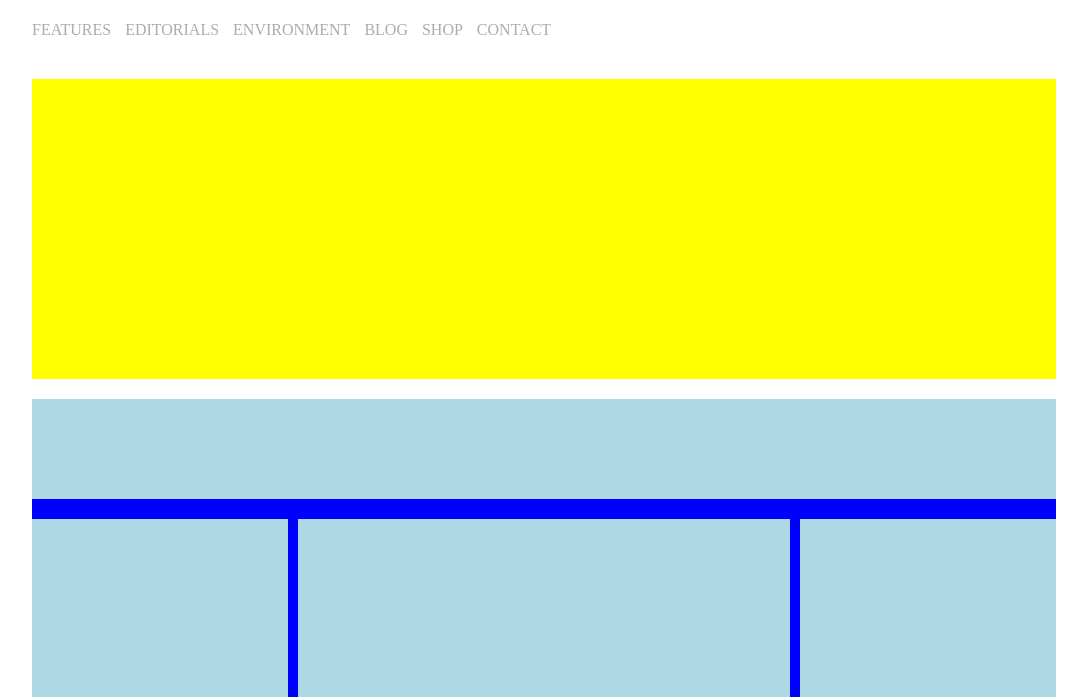
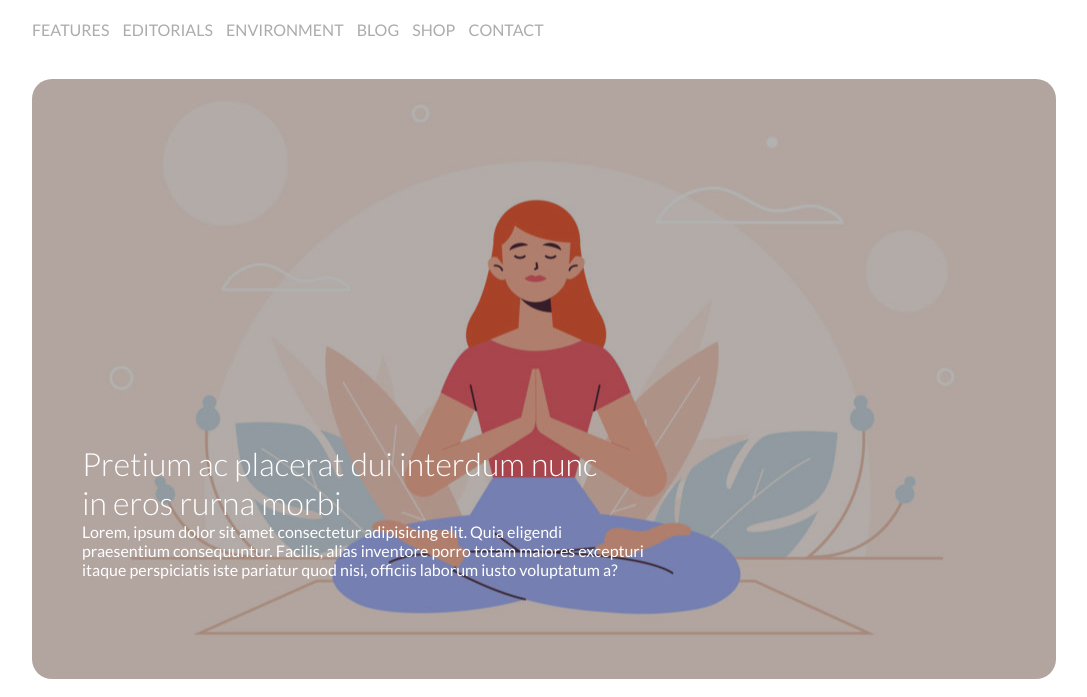
Before and after one commit to andrea1632/htmlcss-wp, a plain HTML site: page index.html in a window 1280 px wide. Shown: the part 103-800 px from the top of the page, without its empty margins (96-1183 px from the left). Drawn offline with Linux system fonts and the light colour scheme.

Commit message:
first section content

```diff
--- a/asset/css/style.css
+++ b/asset/css/style.css
@@ -2,12 +2,14 @@
     margin: 0;
     padding: 0;
     box-sizing: border-box;
+    font-family: 'Lato', sans-serif;
 }
 .clearfix::after{
     content: "";
     clear: both;
     display: table;
 }
+
 header{
     width: 100%;
 }
@@ -20,10 +22,14 @@ main{
     height: 800px;
 }
 .first-section{
+    position: relative;
     width: 100%;
-    background-color: yellow;
-    height: 300px;
+    height: 600px;
     margin-top: 20px;
+    background-image: url(../img/banner.jpg);
+    background-position: right;
+    background-size: cover;
+    border-radius: 20px;
 }
 .second-section{
     height: 500px;
@@ -83,3 +89,24 @@ li{
     display: inline-block;
     margin-right: 10px;
 }
+.overlay{
+    position: absolute;
+    right: 0;
+    top: 0;
+    left: 0%;
+    bottom: 0;
+    background-color: rgba(0, 0, 0, 0.3);
+    border-radius: 20px;
+}
+.text{
+    width: 55%;
+    position: absolute;
+    z-index: 10;
+    color: rgb(255, 255, 255);
+    bottom: 100px;
+    left: 50px;
+}
+.text h5{
+    font-size: 2em;
+    font-weight: 300;
+}
--- a/index.html
+++ b/index.html
@@ -4,8 +4,11 @@
     <meta charset="UTF-8">
     <meta http-equiv="X-UA-Compatible" content="IE=edge">
     <meta name="viewport" content="width=device-width, initial-scale=1.0">
-    <title>Document</title>
+    <title>Neori</title>
     <link rel="stylesheet" href="./asset/css/style.css">
+    <link rel="preconnect" href="https://fonts.googleapis.com">
+<link rel="preconnect" href="https://fonts.gstatic.com" crossorigin>
+<link href="https://fonts.googleapis.com/css2?family=Lato:wght@300;400&display=swap" rel="stylesheet">
 </head>
 <body>
 
@@ -35,7 +38,13 @@
 
     <main>
         <section class="first-section">
-
+            <div class="text">
+                <h5>
+                    Pretium ac placerat dui interdum nunc <br> in eros rurna morbi
+                </h5>
+                <p>Lorem, ipsum dolor sit amet consectetur adipisicing elit. Quia eligendi praesentium consequuntur. Facilis, alias inventore porro totam maiores excepturi itaque perspiciatis iste pariatur quod nisi, officiis laborum iusto voluptatum a?</p>
+            </div>
+            <div class="overlay"></div>
         </section>
 
         <section class= "second-section clearfix">
```
